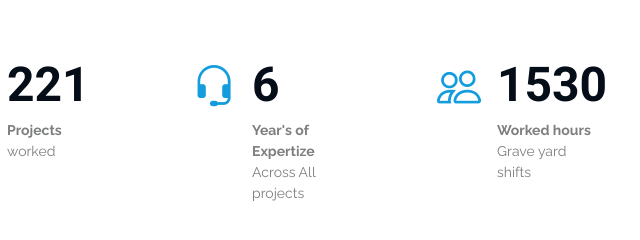
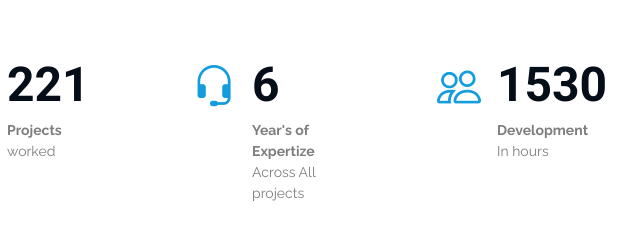
Before and after one commit to bankaryogesh/my-website, a plain HTML site: page index.html in a window 1280 px wide. Shown: the part 1600-1840 px from the top of the page, 640-1280 px from the left. Drawn offline with Linux system fonts and the light colour scheme.

Commit message:
comment 1

```diff
--- a/index.html
+++ b/index.html
@@ -205,7 +205,7 @@
               <i class="bi bi-people"></i>
               <span data-purecounter-start="0" data-purecounter-end="1530" data-purecounter-duration="1"
                 class="purecounter"></span>
-              <p><strong>Worked hours</strong> <span>Grave yard shifts</span></p>
+              <p><strong>Development</strong> <span>In hours</span></p>
             </div>
           </div>
           <!-- End Stats Item -->
```
